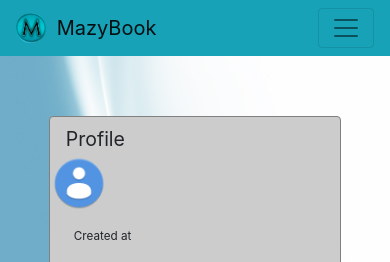
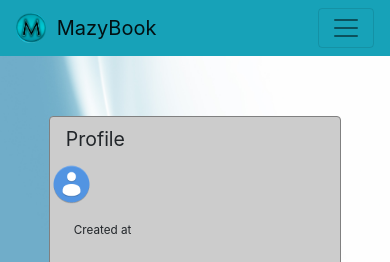
Before and after one commit to Muzyar-rad/mazybook, a React (Create React App) app in the folder frontEnd/: page /profile in a window 390 px wide. Shown: the top 262 px of the page. Built offline with nearby package versions, Linux system fonts and the light colour scheme; no server answers.

Commit message:
image responsiveness implemented

```diff
--- a/frontEnd/src/components/profile.jsx
+++ b/frontEnd/src/components/profile.jsx
@@ -38,7 +38,7 @@ class Profile extends Component {
     return (
       <div className="card mx-auto w-75 box">
         <div className="d-flex flex-row">
-          <div className=" profile mt-2 ml-3">Profile</div>
+          <div className=" profile mt-2 ml-3 mb-2">Profile</div>
           {/* <i className="fa fa-trash delete" onClick={this.deleteUser}></i> */}
         </div>
         <div className="d-flex flex-row">
--- a/frontEnd/src/css/profile.css
+++ b/frontEnd/src/css/profile.css
@@ -9,7 +9,7 @@ div.profile {
 }
 img.css {
   height: auto;
-  max-width: 20%;
+  max-width: 15%;
 }
 div.username {
   font-size: 3vw;
```
